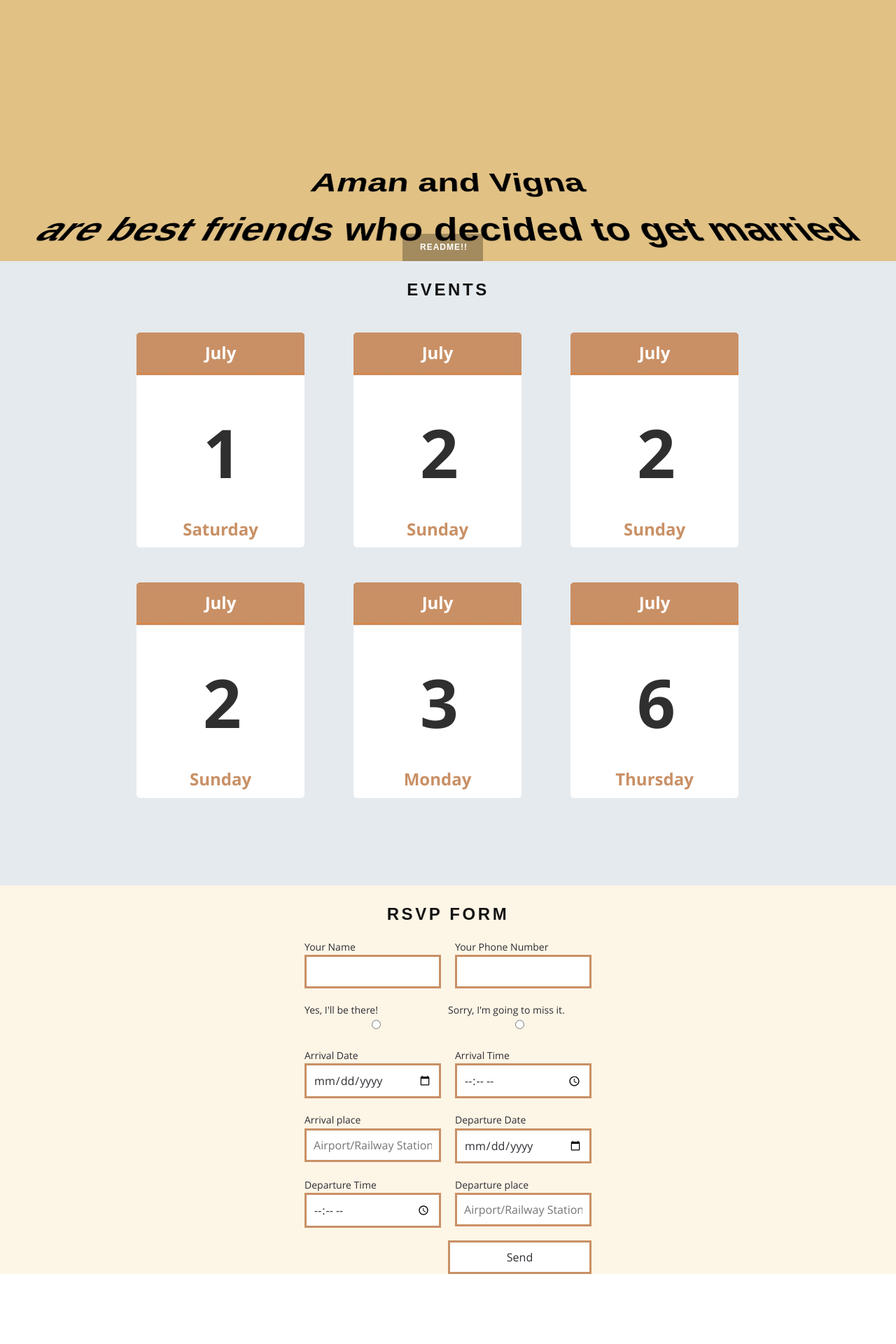
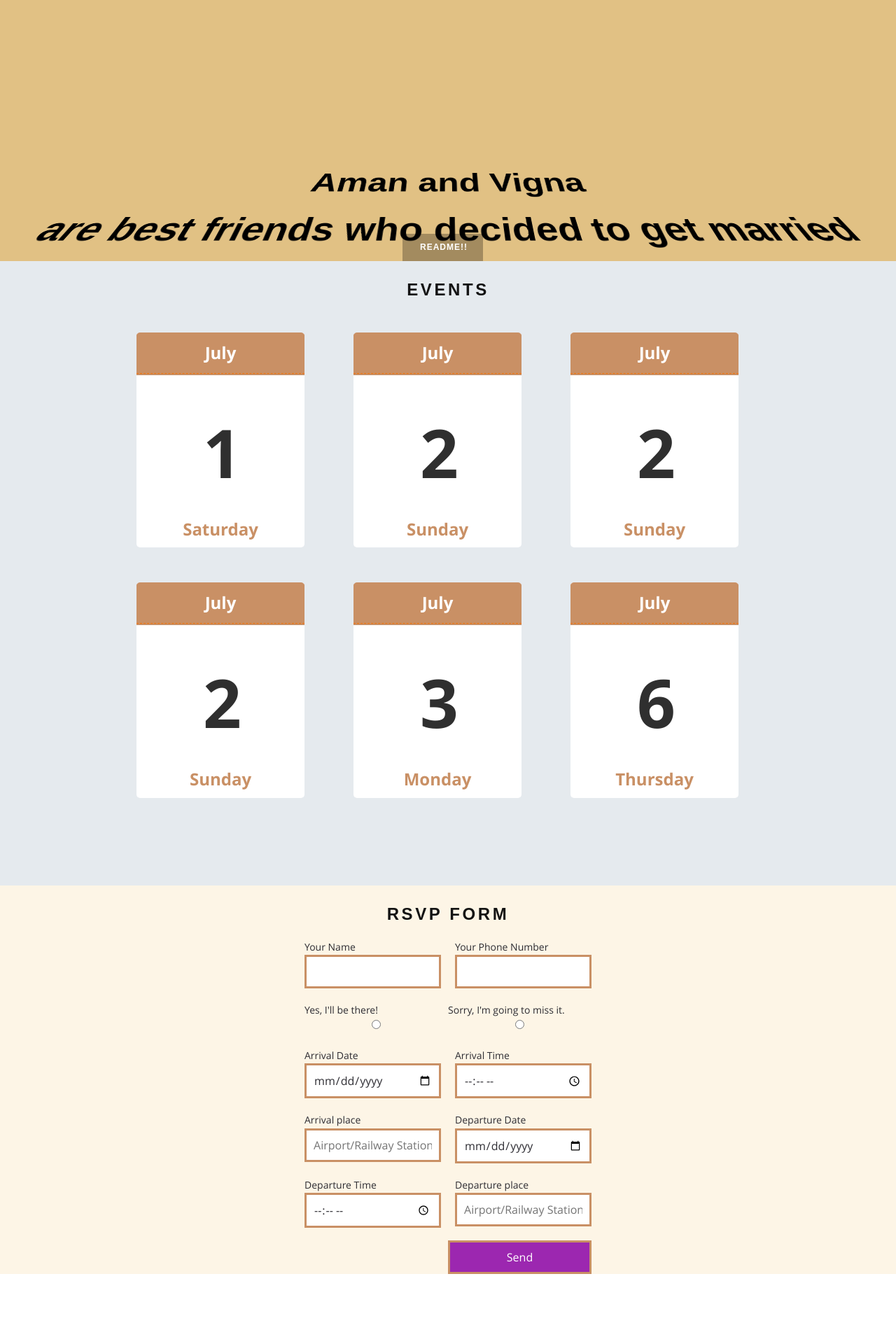
Before and after one commit to uncommonaman/test_avwedding, a Jekyll site: the page built from index.html, in a window 1280 px wide. Shown: the part 1291-3211 px from the top of the page at 70% size. Built offline with Jekyll 4.4.1, drawn with Linux system fonts in a browser that asks for light colours; some web fonts are replaced.

Commit message:
height fixed on fieldset marginbtn changes and color of submit btn

```diff
--- a/_includes/form.html
+++ b/_includes/form.html
@@ -65,6 +65,14 @@ font-size: 13px;
 /*color: #666;*/
 margin-bottom: 5px;
 }
+.extra-margin {
+  margin-bottom: 15px;
+}
+.xtra-margin{
+    margin-bottom: : 25px !important;
+    margin-top:  25px !important;
+}
+
 /*progressbar*/
 #progressbar {
 margin-bottom: 30px;
@@ -117,6 +125,9 @@ content: none;
 background: #9c27b0;
 color: white;
 }
+input[type="submit"]{
+  background-color: #9c27b0 !important;
+}
 </style>
 
 
@@ -155,6 +166,7 @@ color: white;
   </fieldset>
 
   <fieldset class="contact-info-group">
+  <h3 class="fs-subtitle extra-margin">Arrival Details</h3>
 
       <!-- DATE INPUT -->
     <label><span>Arrival Date<span>
@@ -165,12 +177,13 @@ color: white;
     <input name="entry.856483357" type="time"></label>
     <label><span>Arrival place</span>
       <input type="text" name="entry.731003039" placeholder="Airport/Railway Station/Bus Stop"></label>
-    <input type="button" name="previous" class="previous action-button" value="Previous" />
-    <input type="button" name="next" class="next action-button" value="Next" />
+    <input type="button" name="previous" class="xtra-margin previous action-button" value="Previous" />
+    <input type="button" name="next" class="xtra-margin next action-button" value="Next" />
 
   </fieldset>
 
   <fieldset class="contact-info-group">
+  <h3 class="fs-subtitle extra-margin">Departure Details</h3>
     <label><span>Departure Date<span>
     <input name="entry.1597637995" type="date"></label>
 
@@ -182,9 +195,9 @@ color: white;
 
     <label><span>Departure place</span>
     <input type="text" name="entry.861121872" placeholder="Airport/Railway Station/Bus Stop"></label>
-    <input type="button" name="previous" class="previous action-button" value="Previous" />
+    <input type="button" name="previous" class="xtra-margin previous action-button" value="Previous" />
 
-    <input type="submit" value="Send" class="action-button">
+    <input type="submit" value="Send" class="xtra-margin sub action-button">
 
   </fieldset>
 
--- a/assets/css/3-modules/_form.sass
+++ b/assets/css/3-modules/_form.sass
@@ -53,9 +53,9 @@ form
   .submit-wrap
     text-align: right
 
-  // [type="submit"]
-  //   background: $accent
-  //   color: white
+  [type="submit"]
+    background: $accent
+    color: white
   //   font-size: 18px
   //   text-transform: uppercase
   //   width: 33%
@@ -124,6 +124,7 @@ form
         box-shadow: 0 0 15px 1px rgba(0, 0, 0, 0.4)
         border: 0 none
         border-radius: 3px
+        height: 462px
 
   #RSVP
     display: none
```
Also changed, not shown: other parts of _includes/form.html (+1 -1 lines), 2 other files.
